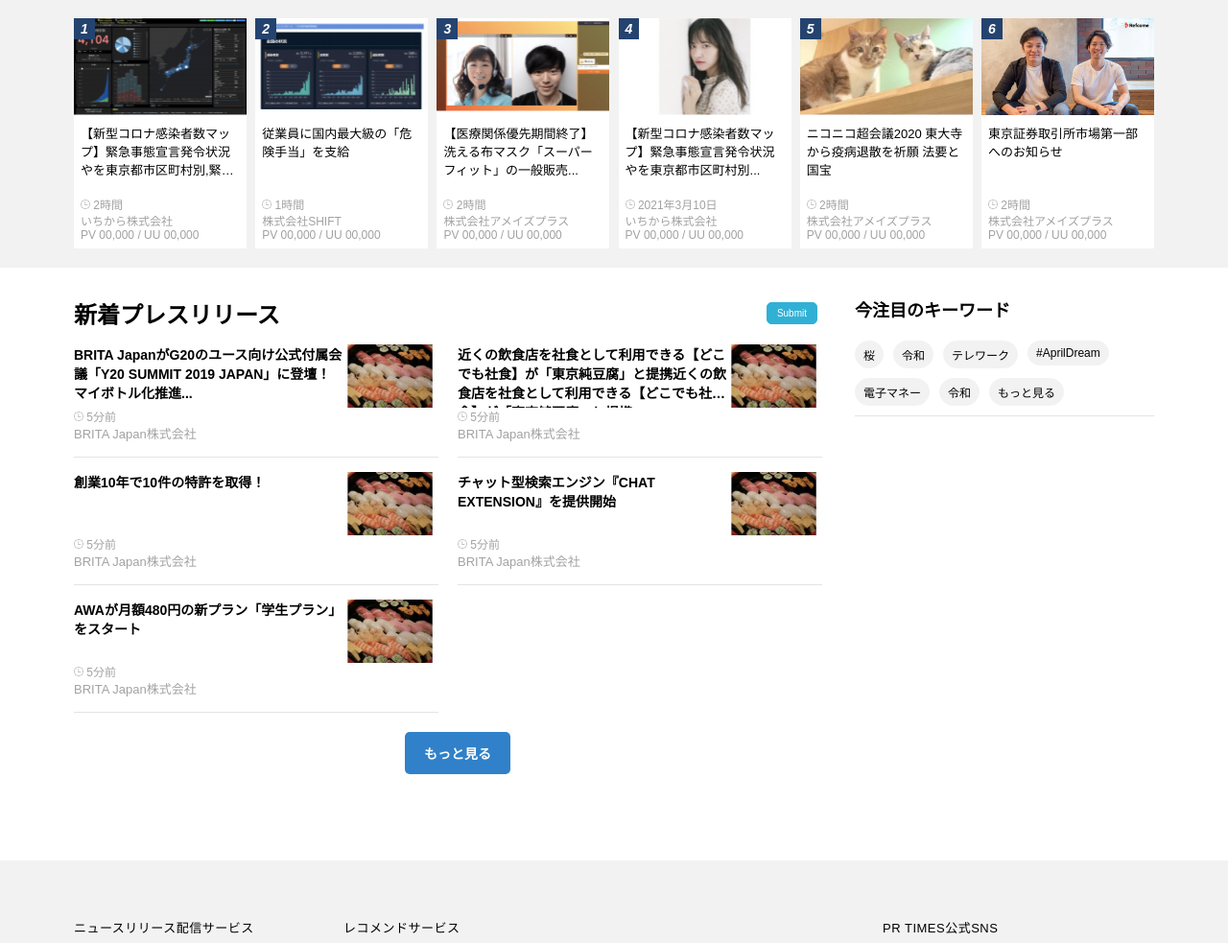
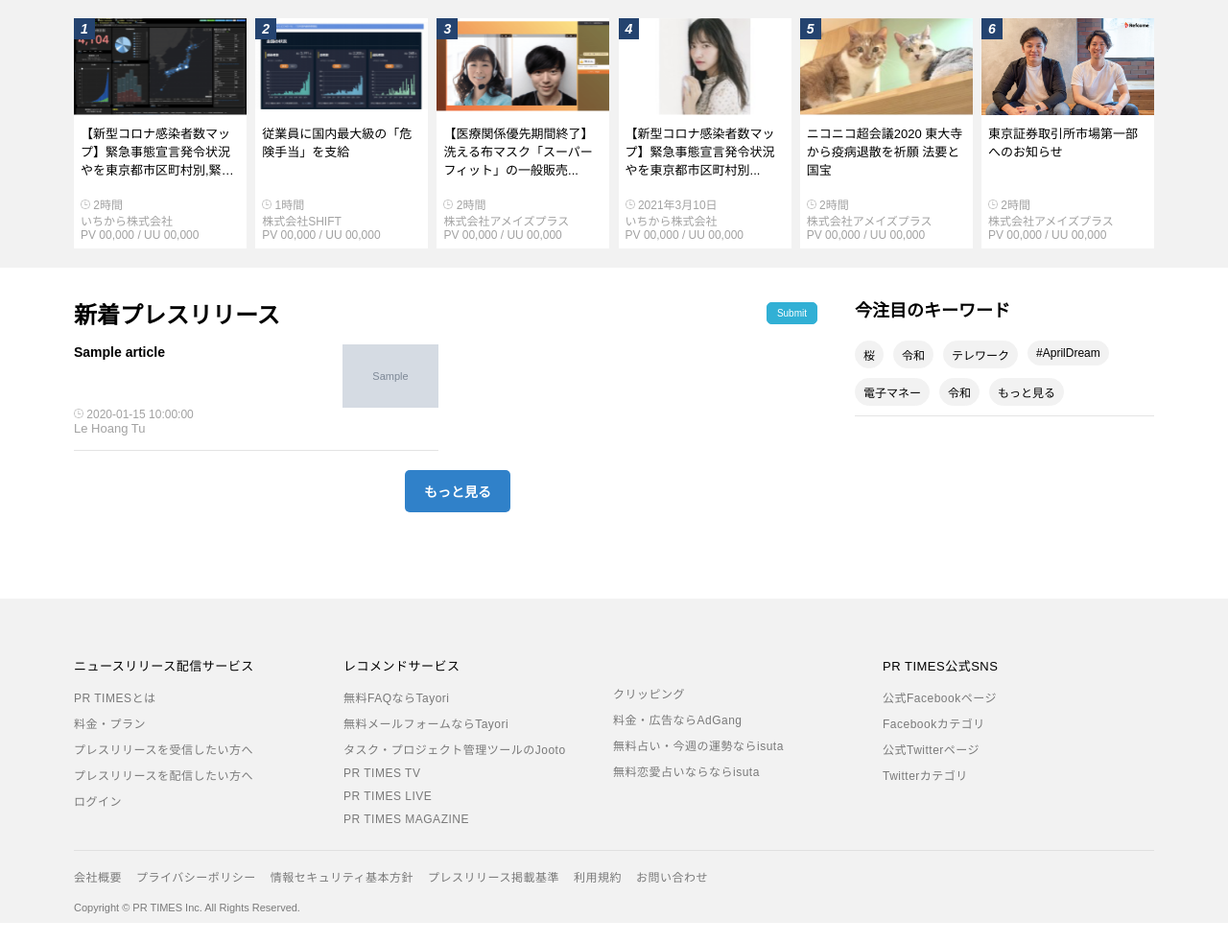
Before and after one commit to codyzard/kenshuu_backend, a PHP site: page / in a window 1280 px wide. Shown: the part 112-1095 px from the top of the page at 96% size. After the commit the page ends 1074 px from the top, so only its background shows below. Run offline with PHP 8.4, Linux system fonts and the light colour scheme; data comes from the database, SQL or seed files in the repository; tables that the repository leaves empty hold one stand-in row (values such as "Sample post"); grey boxes marked "Sample" are stand-in pictures; style sheets or scripts are compiled from the project's sources; some libraries are stand-ins or nearby versions.

Commit message:
show ok but not css yet

```diff
--- a/src/index.php
+++ b/src/index.php
@@ -1,4 +1,10 @@
-<?php require './config/db.php'; ?>
+<?php
+require './config/db.php';
+$query = $conn->query("SELECT articles.id, title, thumbnail_id, articles.created_at, src, authors.fullname FROM articles
+                       INNER JOIN images ON articles.thumbnail_id = images.id
+                       INNER JOIN authors ON articles.author_id = authors.id");
+$articles = $query->fetchAll();
+?>
 
 <!DOCTYPE html>
 <html lang="ja">
@@ -190,90 +196,25 @@
                 </div>
                 <div class="wrap">
                     <ul class="articles">
+                        <?php foreach ($articles as $article) : ?>
                             <li class="articles__item">
-                            <a href="#" class="articles__link">
+                                <a href="./views/article.show.php?id=<?php echo $article['id']?>" class="articles__link">
                                     <div class="articles__cover">
-                                    <img src="./public/assets/image/a1.png" alt="article-image" />
+                                        <img src="./public/assets/image/articles/<?php echo $article['src']?>" alt="article-image" />
                                     </div>
                                     <p class="articles__content">
-                                    BRITA JapanがG20のユース向け公式付属会議「Y20 SUMMIT 2019
-                                    JAPAN」に登壇！マイボトル化推進...
+                                        <?php echo $article['title']?>
                                     </p>
                                 </a>
                                 <div class="articles__stamp">
                                     <p class="articles__time">
                                         <img src="./public/assets/image/icon.png" class="clock-icon clock-icon--size" alt="time-stamp" />
-                                    5分前
+                                        <?php echo $article['created_at']?>
                                     </p>
-                                <a href="#" class="articles__company-release">BRITA Japan株式会社</a>
+                                    <a href="#" class="articles__company-release"><?php echo $article['fullname'] ?></a>
                                 </div>
                             </li>
-                        <li class="articles__item">
-                            <a href="#" class="articles__link">
-                                <div class="articles__cover">
-                                    <img src="./public/assets/image/a1.png" alt="article-image" />
-                                </div>
-                                <p class="articles__content">
-                                    近くの飲食店を社食として利用できる【どこでも社食】が「東京純豆腐」と提携近くの飲食店を社食として利用できる【どこでも社食】が「東京純豆腐」と提携
-                                </p>
-                            </a>
-                            <div class="articles__stamp">
-                                <p class="articles__time">
-                                    <img src="./public/assets/image/icon.png" class="clock-icon clock-icon--size" alt="time-stamp" />
-                                    5分前
-                                </p>
-                                <a class="articles__company-release" href="#">BRITA Japan株式会社</a>
-                            </div>
-                        </li>
-                        <li class="articles__item">
-                            <a href="#" class="articles__link">
-                                <div class="articles__cover">
-                                    <img src="./public/assets/image/a1.png" alt="article-image" />
-                                </div>
-                                <p class="articles__content">創業10年で10件の特許を取得！</p>
-                            </a>
-                            <div class="articles__stamp">
-                                <p class="articles__time">
-                                    <img src="./public/assets/image/icon.png" class="clock-icon clock-icon--size" alt="time-stamp" />
-                                    5分前
-                                </p>
-                                <a href="#" class="articles__company-release">BRITA Japan株式会社</a>
-                            </div>
-                        </li>
-                        <li class="articles__item">
-                            <a href="#" class="articles__link">
-                                <div class="articles__cover">
-                                    <img src="./public/assets/image/a1.png" alt="article-image" />
-                                </div>
-                                <p class="articles__content">
-                                    チャット型検索エンジン『CHAT EXTENSION』を提供開始
-                                </p>
-                            </a>
-                            <div class="articles__stamp">
-                                <p class="articles__time">
-                                    <img src="./public/assets/image/icon.png" class="clock-icon clock-icon--size" alt="time-stamp" />
-                                    5分前
-                                </p>
-                                <a href="#" class="articles__company-release">BRITA Japan株式会社</a>
-                            </div>
-                        </li>
-                        <li class="articles__item">
-                            <a href="#" class="articles__link">
-                                <div class="articles__cover">
-                                    <img src="./public/assets/image/a1.png" alt="article-image" />
-                                </div>
-                                <p class="articles__content">
-                                    AWAが月額480円の新プラン「学生プラン」をスタート
-                                </p>
-                            </a>
-                            <div class="articles__stamp">
-                                <p class="articles__time">
-                                    <img src="./public/assets/image/icon.png" class="clock-icon clock-icon--size" alt="time-stamp" />
-                                    5分前
-                                </p>
-                                <a href="#" class="articles__company-release">BRITA Japan株式会社</a>
-                            </div>
-                        </li>
+                        <?php endforeach ?>
                     </ul>
                     <div class="control">
                         <a class="btn btn--primary input--radius" href="./views/check.php">もっと見る</a>
```
Also changed, not shown: src/views/article.show.php (added, +54 -0 lines), src/public/assets/sass/article/article_show.scss (added). Lines whose indentation alone changed are shown as unchanged.
